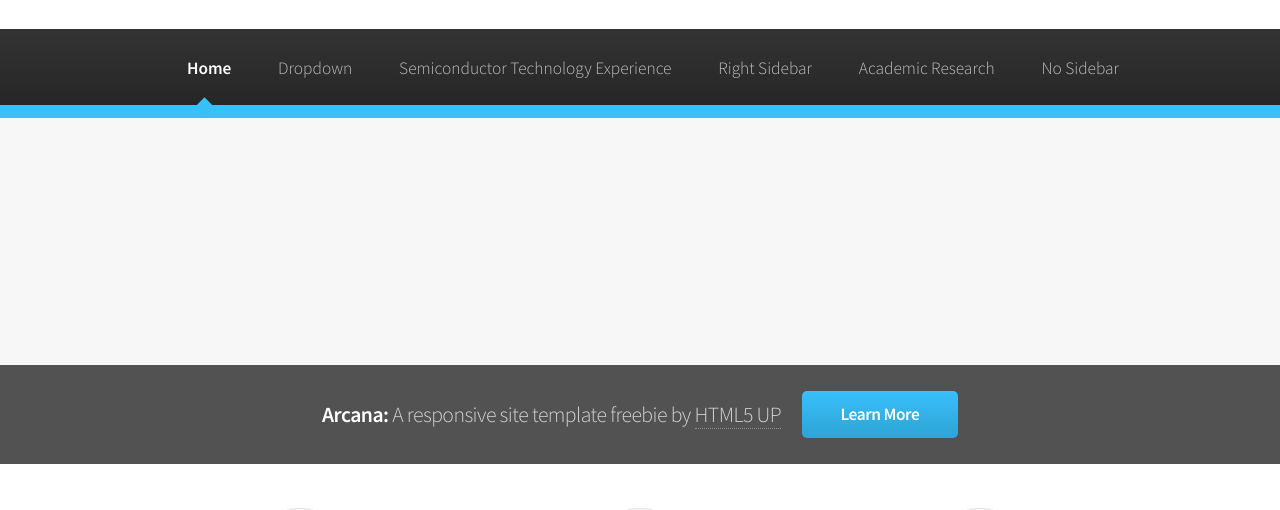
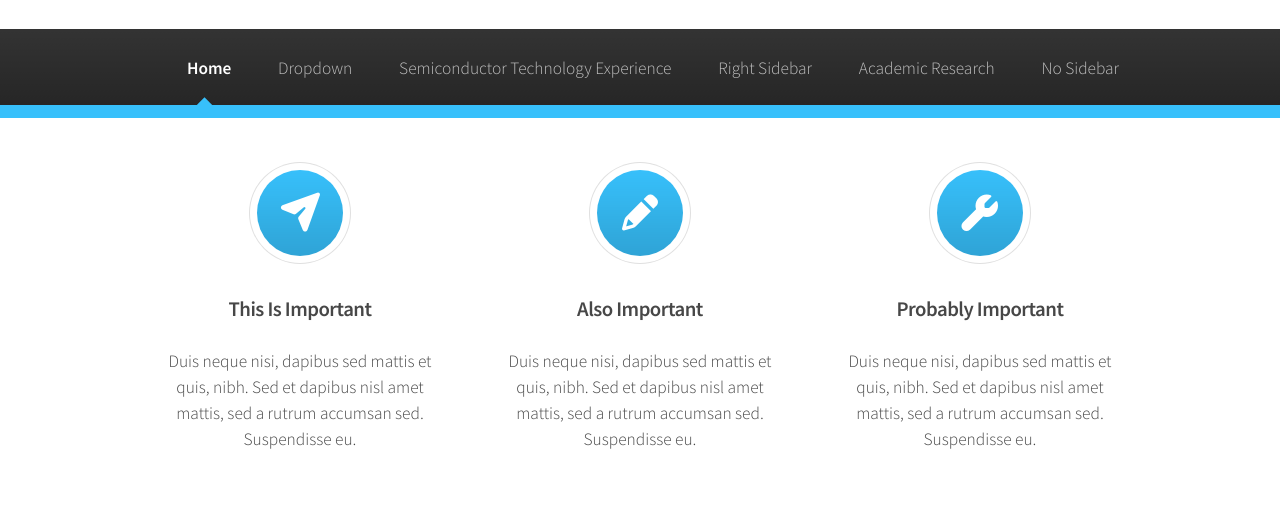
Before and after one commit to PicoSpiza/picospiza.github.io, a plain HTML site: page index.html in a window 1280 px wide. Shown: the part 69-579 px from the top of the page. Drawn offline with nearby package versions, Linux system fonts and the light colour scheme.

Commit message:
Update index.html

```diff
--- a/index.html
+++ b/index.html
@@ -63,12 +63,12 @@
 				</div>
 
 			<!-- Banner -->
-				<section id="banner">
+				<!--<section id="banner">
 					<header>
 						<h2>Arcana: <em>A responsive site template freebie by <a href="http://html5up.net">HTML5 UP</a></em></h2>
 						<a href="#" class="button">Learn More</a>
 					</header>
-				</section>
+				</section> -->
 
 			<!-- Highlights -->
 				<section class="wrapper style1">
```
